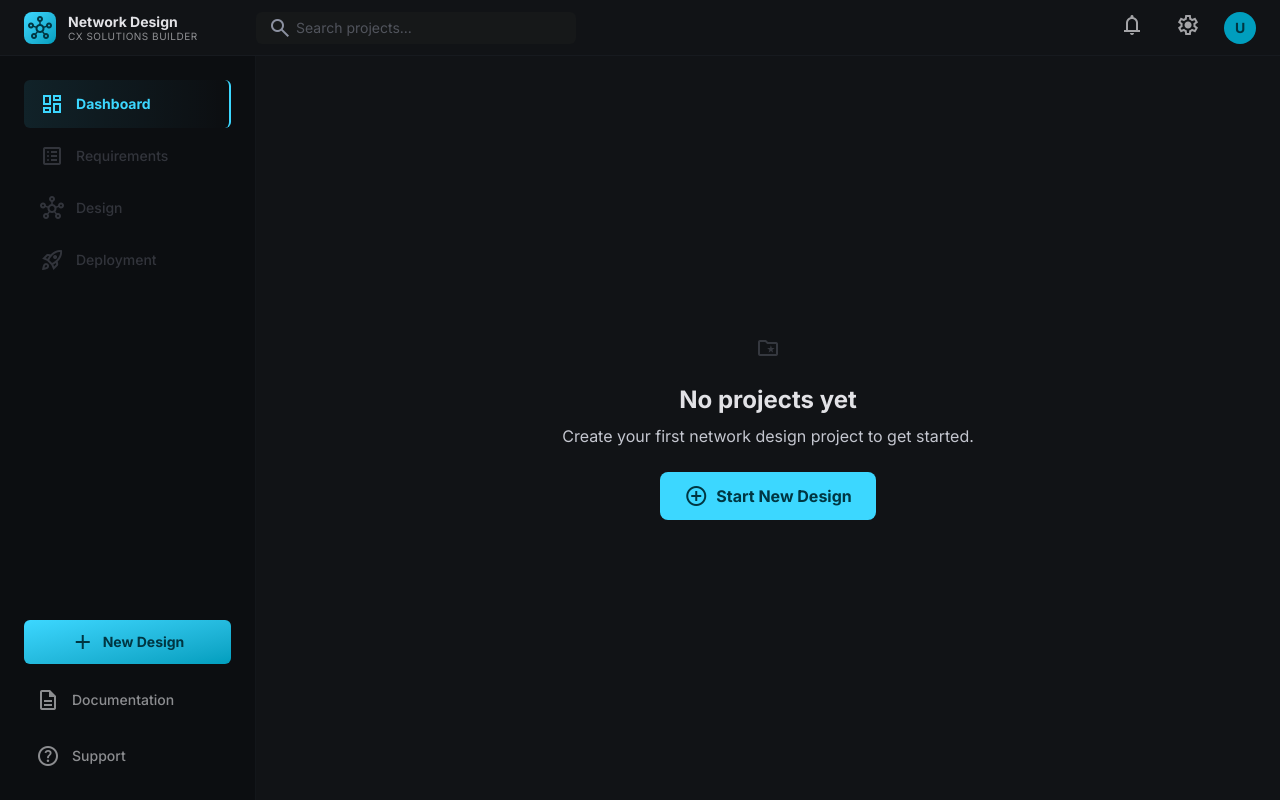
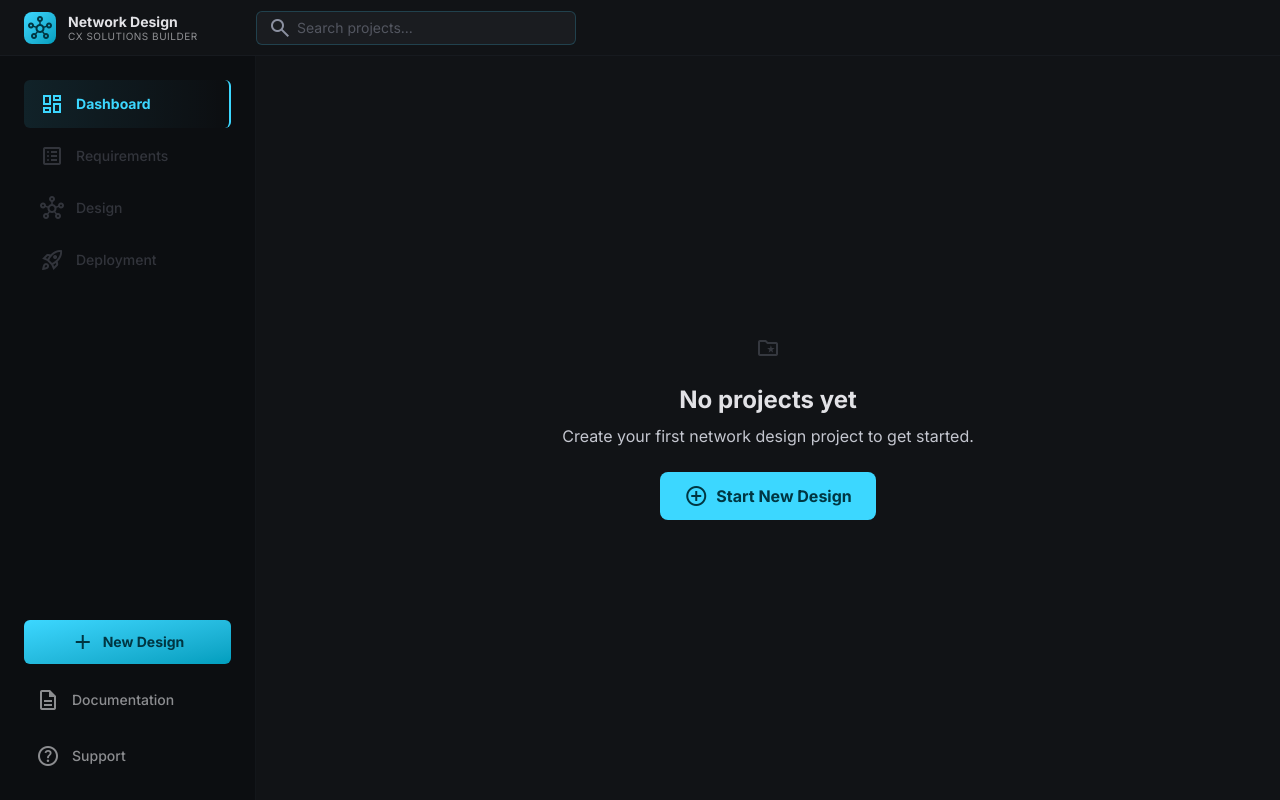
Before and after one commit to Shashanku7/automated-network-design-deployment, a React (Vite) app in the folder frontend/code/: page / in a window 1280 px wide. Built offline with nearby package versions, Linux system fonts and the light colour scheme.

Commit message:
Simplify TopBar: remove hamburger, notif, settings, avatar; highlight search bar

```diff
--- a/frontend/code/src/components/TopBar.jsx
+++ b/frontend/code/src/components/TopBar.jsx
@@ -72,26 +72,13 @@ export default function TopBar() {
         </NavLink>
       </div>
 
-      {/* Mobile hamburger */}
-      <button
-        onClick={toggle}
-        className="lg:hidden p-2 text-on-surface hover:bg-surface-container-high rounded-lg transition-colors"
-        aria-label="Toggle sidebar"
-      >
-        <span className="material-symbols-outlined">
-          {open ? "close" : "menu"}
-        </span>
-      </button>
-
-      {/* Search + right actions */}
-      <div className="flex items-center flex-1 justify-between gap-6 pl-6 lg:pl-0">
-        {/* Search Bar */}
-        <div className="relative flex items-center" ref={searchRef}>
+      {/* Search */}
+      <div className="relative flex items-center flex-1" ref={searchRef}>
         <span className="material-symbols-outlined absolute left-3 text-outline text-sm">
           search
         </span>
         <input
-            className="bg-surface-container-low border-none rounded-md py-1.5 pl-10 pr-4 text-sm w-80 focus:ring-1 focus:ring-primary text-on-surface placeholder:text-outline/50 transition-all focus:w-96"
+          className="bg-surface-container border border-primary/20 rounded-md py-1.5 pl-10 pr-4 text-sm w-80 focus:ring-2 focus:ring-primary focus:border-primary/50 text-on-surface placeholder:text-outline/50 transition-all focus:w-96 hover:border-primary/30"
           placeholder="Search projects..."
           type="text"
           value={query}
@@ -138,28 +125,6 @@ export default function TopBar() {
           </div>
         )}
       </div>
-
-        <div className="flex items-center gap-4 shrink-0">
-          <button
-            onClick={() => window.alert("Notifications feature coming soon!")}
-            className="p-2 text-on-surface/70 hover:bg-surface-container-high transition-colors rounded-full"
-          >
-            <span className="material-symbols-outlined">notifications</span>
-          </button>
-          <button
-            onClick={() => window.alert("Settings feature coming soon!")}
-            className="p-2 text-on-surface/70 hover:bg-surface-container-high transition-colors rounded-full"
-          >
-            <span className="material-symbols-outlined">settings</span>
-          </button>
-          <div
-            onClick={() => window.alert("User Profile feature coming soon!")}
-            className="h-8 w-8 rounded-full bg-primary-container flex items-center justify-center text-on-primary text-sm font-bold cursor-pointer hover:brightness-110 transition-all"
-          >
-            U
-          </div>
-        </div>
-      </div>
     </header>
   );
 }
```
Lines whose indentation alone changed are shown as unchanged.
